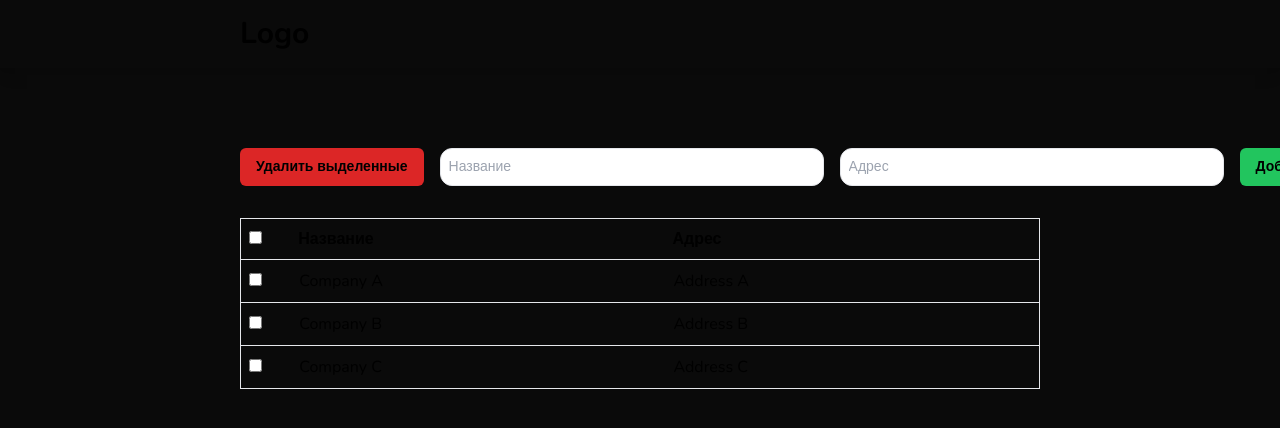
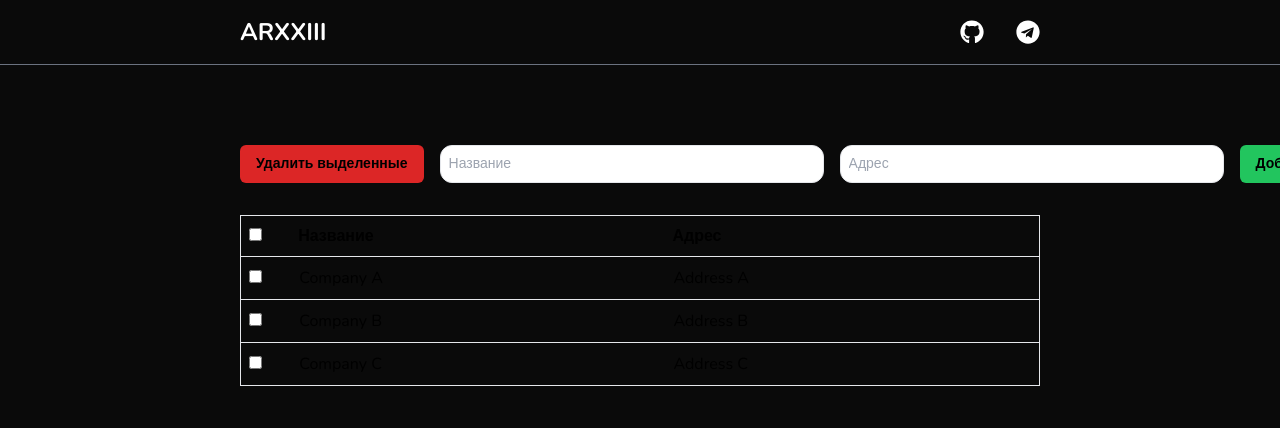
Before and after one commit to ARXXIII/adept-frontend-test, a React (Vite) app: page / in a window 1280 px wide. Shown: the top 428 px of the page. Built offline with nearby package versions, Linux system fonts and the light colour scheme.

Commit message:
Change logo Add links

```diff
--- a/src/components/header.tsx
+++ b/src/components/header.tsx
@@ -1,7 +1,17 @@
+import { FaGithub, FaTelegram } from "react-icons/fa"
+
 export const Header = () => {
     return (
-        <header className="flex items-center gap-x-8 px-4 lg:px-60 py-4 shadow-lg">
-            <h1 className="font-bold text-3xl">Logo</h1>
+        <header className="flex justify-between items-center gap-x-24 sticky top-0 px-4 lg:px-60 py-4 text-white border-b border-b-gray-500 bg-neutral-950">
+            <h1 className="font-bold text-2xl">ARXXIII</h1>
+            <nav className="flex items-center gap-x-8">
+                <a href="https://github.com/ARXXIII/adept-frontend-test" target="_blank">
+                    <FaGithub className="size-6" />
+                </a>
+                <a href="https://t.me/arxxiii" target="_blank">
+                    <FaTelegram className="size-6" />
+                </a>
+            </nav>
         </header>
     )
 }
```
